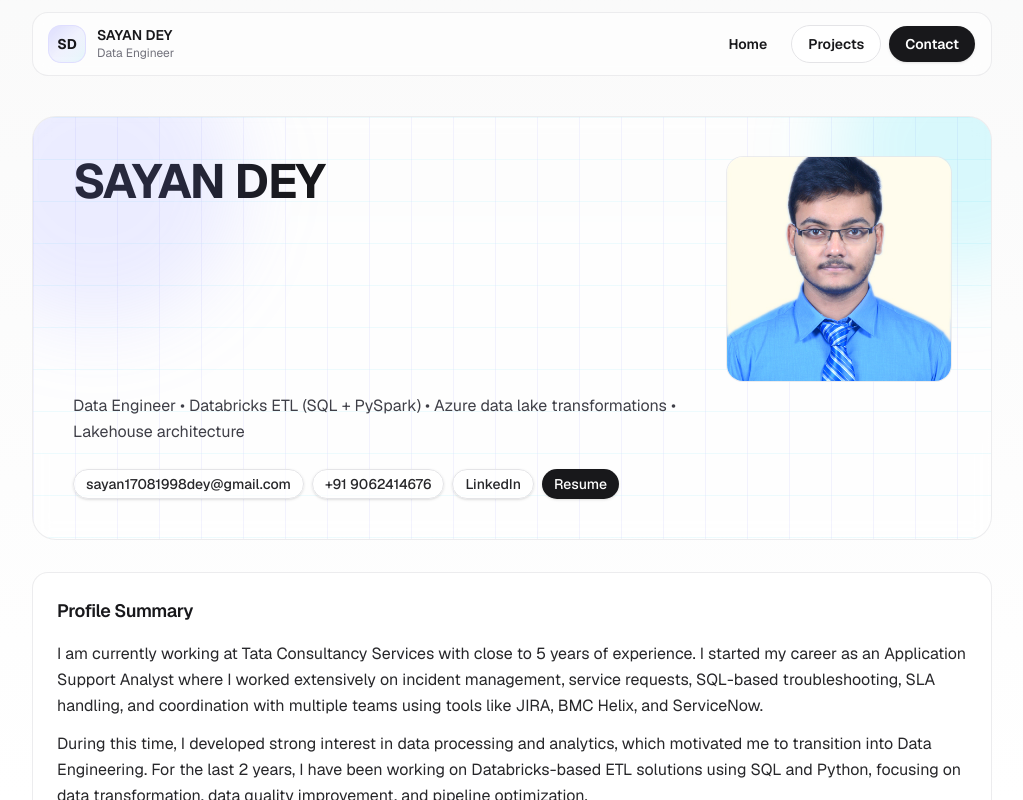
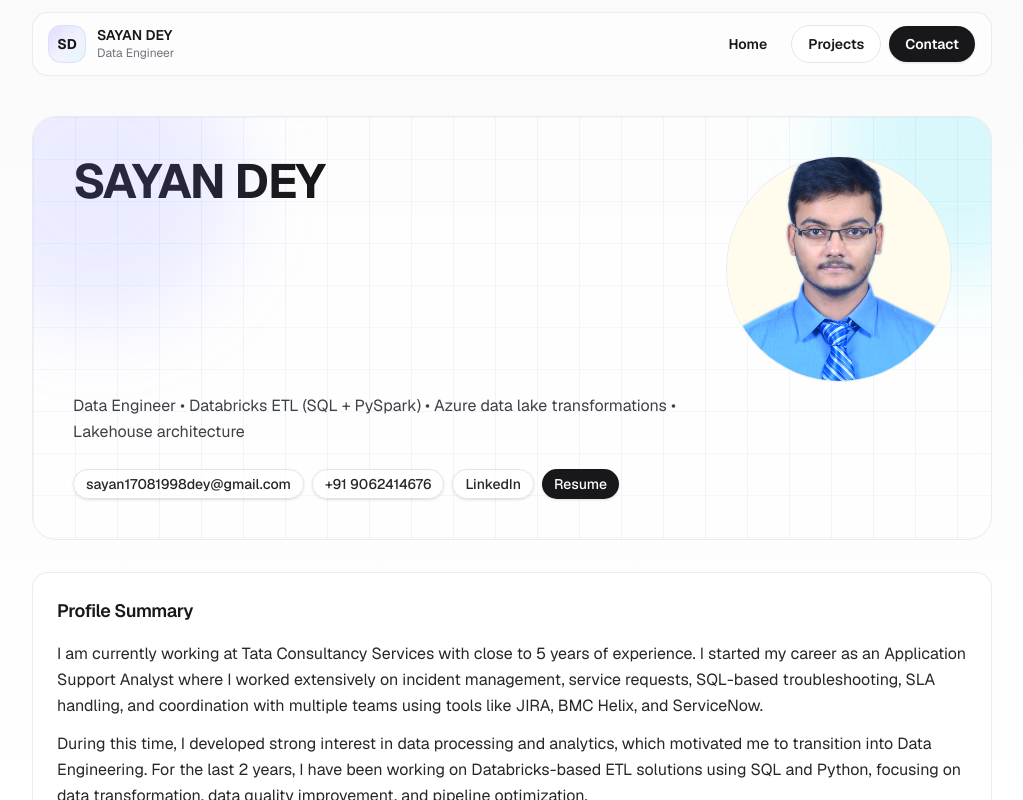
Before and after one commit to sdey17081998/Portfolio-Website, a Next.js app: page / in a window 1280 px wide. Shown: the top 800 px of the page, without its empty margins (128-1151 px from the left). Built offline with nearby package versions, Linux system fonts and the light colour scheme.

Commit message:
Make hero photo circular with circular outline

```diff
--- a/src/app/page.tsx
+++ b/src/app/page.tsx
@@ -182,7 +182,7 @@ export default function Home() {
                 </div>
 
                 {/* image on right of the name */}
-                <div className="relative h-32 w-32 overflow-hidden rounded-2xl ring-1 ring-zinc-200/70 dark:ring-zinc-800/70 md:h-44 md:w-44 lg:h-56 lg:w-56 flex-shrink-0">
+                <div className="relative h-32 w-32 overflow-hidden rounded-full ring-1 ring-zinc-200/70 dark:ring-zinc-800/70 md:h-44 md:w-44 lg:h-56 lg:w-56 flex-shrink-0">
                   <img
                     src="/image.JPG"
                     alt="Sayan Dey"
```
